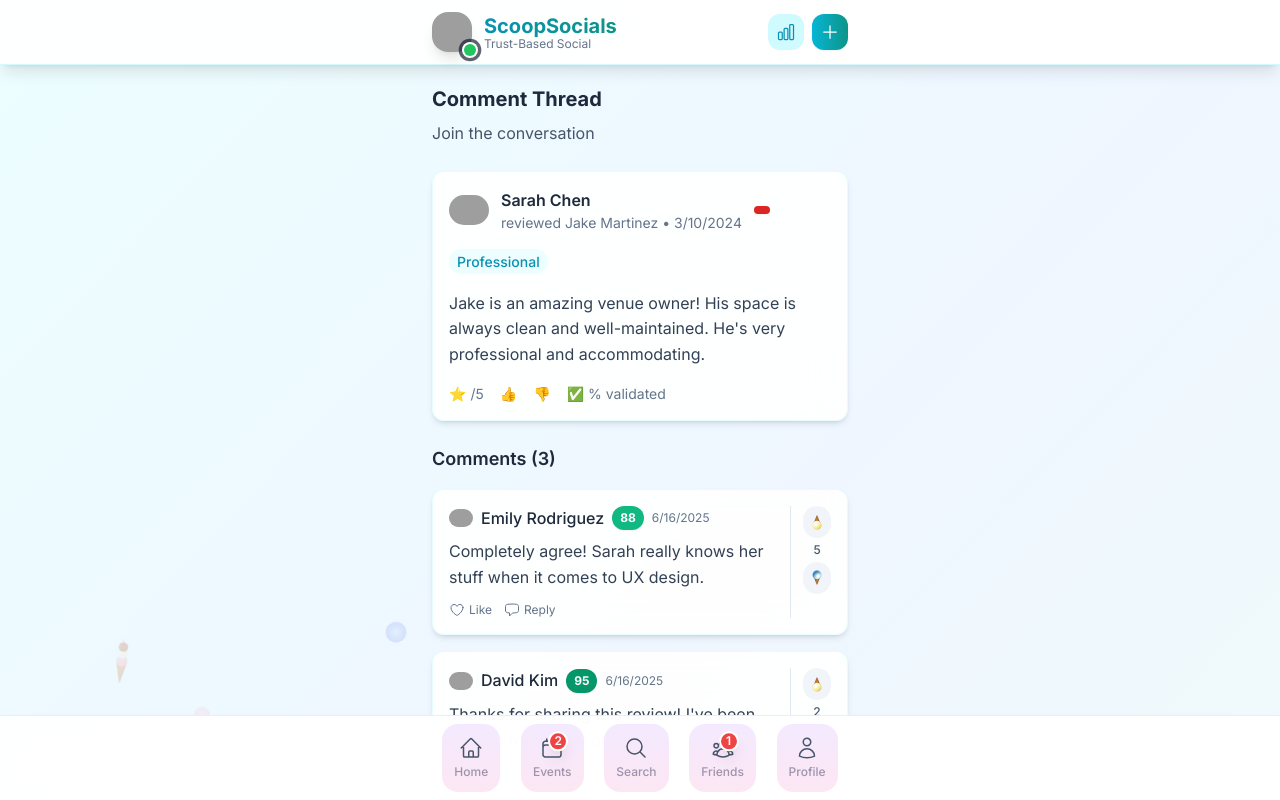
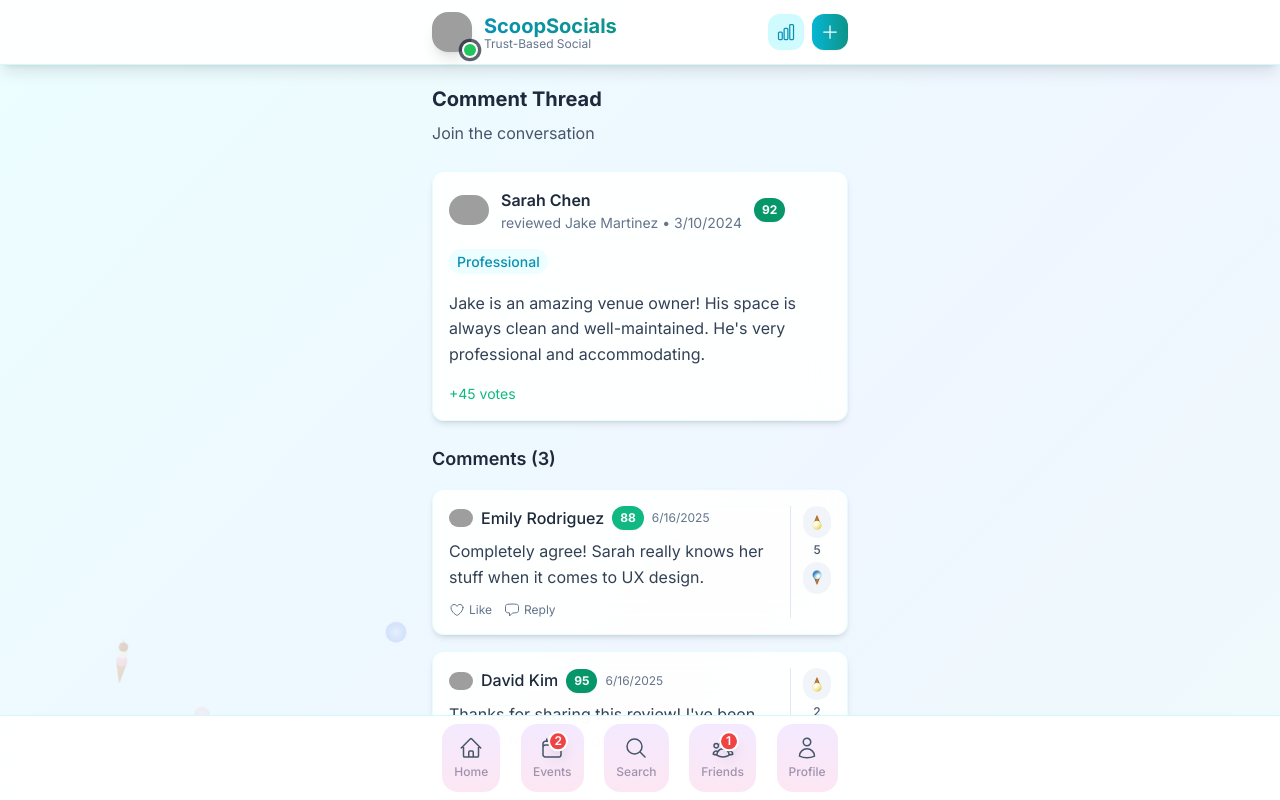
Before and after one commit to Treemonkey1234/Scoop_Static, a Next.js app: page /comments/1 in a window 1280 px wide. Shown: the top 800 px of the page. Built offline with nearby package versions, Linux system fonts and the light colour scheme; grey boxes are pictures that could not be loaded.

Commit message:
Fix type errors in comments page - Update review stats display to match Review interface

```diff
--- a/app/comments/[id]/page.tsx
+++ b/app/comments/[id]/page.tsx
@@ -375,7 +375,7 @@
                 {' '}• {new Date(review.timestamp).toLocaleDateString()}
               </p>
             </div>
-            <TrustBadge score={review.trustScore} size="sm" />
+            <TrustBadge score={reviewer?.trustScore || 0} size="sm" />
           </div>
 
           <div className="mb-4">
@@ -387,10 +387,9 @@
           <p className="text-slate-700 mb-4">{review.content}</p>
 
           <div className="flex items-center space-x-4 text-sm text-slate-500">
-            <span>⭐ {review.rating}/5</span>
-            <span>👍 {review.upvotes}</span>
-            <span>👎 {review.downvotes}</span>
-            <span>✅ {review.communityValidation}% validated</span>
+            <span className={`${review.votes > 0 ? 'text-trust-excellent' : review.votes < 0 ? 'text-orange-500' : 'text-slate-500'}`}>
+              {review.votes > 0 ? `+${review.votes}` : review.votes} votes
+            </span>
           </div>
         </div>
 
```
